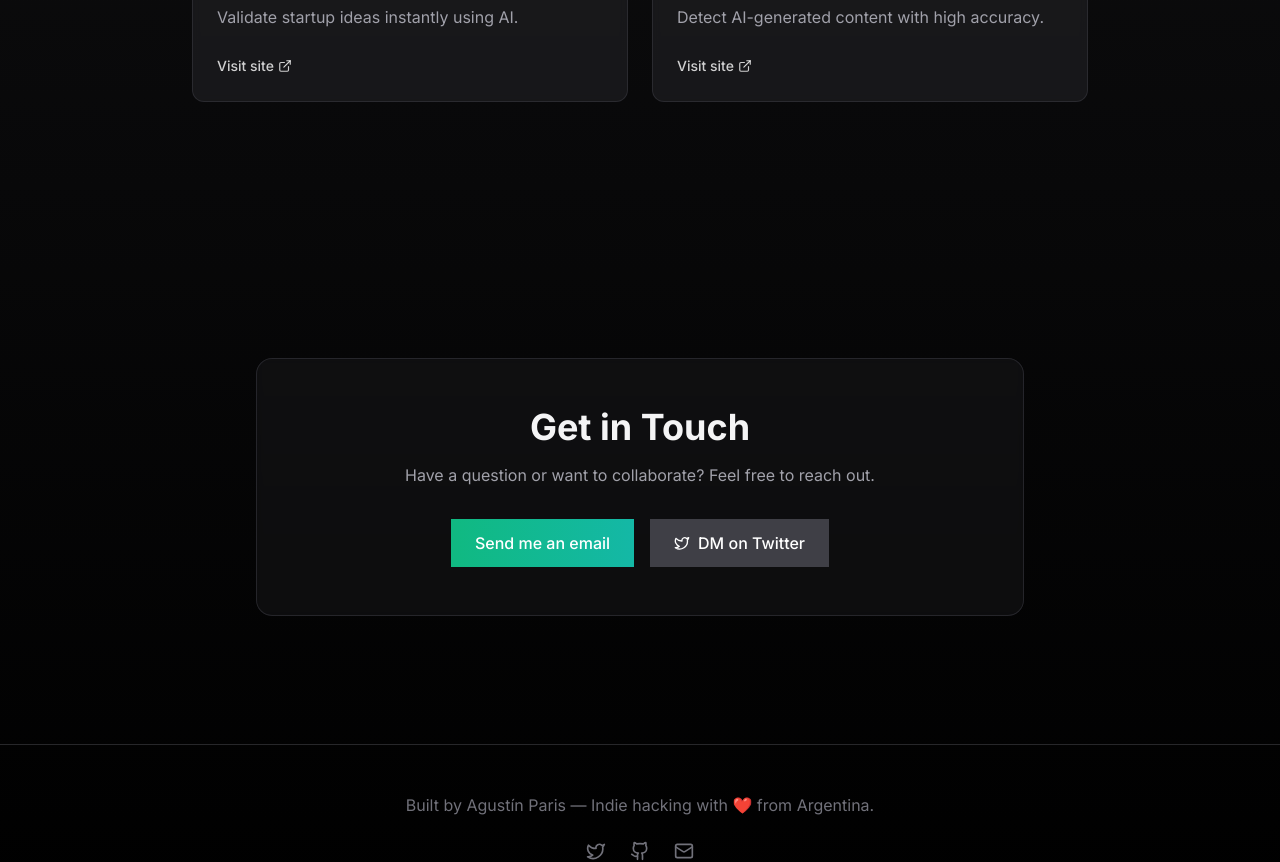
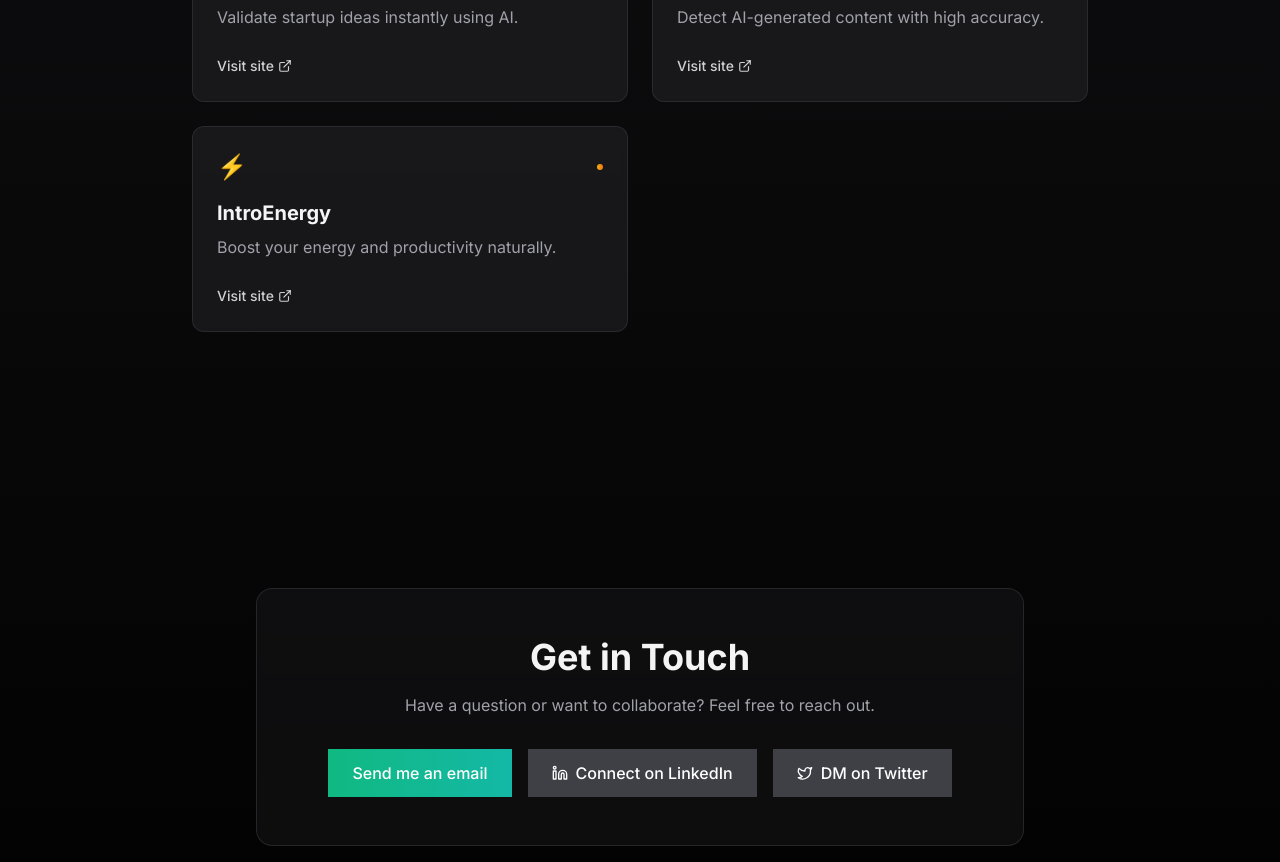
Before and after one commit to pmagustinparis/byagus, a Next.js app: page / in a window 1280 px wide. Shown: the part 1260-2122 px from the top of the page. Built offline with nearby package versions, Linux system fonts and the light colour scheme.

Commit message:
Add LinkedIn contact and IntroEnergy product

```diff
--- a/app/page.tsx
+++ b/app/page.tsx
@@ -2,7 +2,7 @@
 
 import { useState, useEffect } from "react"
 import Link from "next/link"
-import { ExternalLink, Twitter, Github, Menu, X, Mail } from "lucide-react"
+import { ExternalLink, Twitter, Github, Menu, X, Mail, Linkedin } from "lucide-react"
 import { motion } from "framer-motion"
 
 export default function Home() {
@@ -31,6 +31,13 @@ export default function Home() {
       url: "https://detectordeia.ai",
       color: "from-rose-500 to-pink-500",
       icon: "🔍",
+    },
+    {
+      name: "IntroEnergy",
+      description: "Boost your energy and productivity naturally.",
+      url: "https://introenergy.app",
+      color: "from-yellow-500 to-orange-500",
+      icon: "⚡",
     },
   ]
 
@@ -287,6 +294,14 @@ export default function Home() {
                 Send me an email
               </Link>
               <Link
+                href="https://www.linkedin.com/in/agustinparis/"
+                target="_blank"
+                className="px-6 py-3 flex items-center justify-center gap-2 bg-zinc-700 text-white font-medium rounded-lg hover:bg-zinc-600 transition-colors"
+              >
+                <Linkedin className="h-4 w-4" />
+                Connect on LinkedIn
+              </Link>
+              <Link
                 href="https://twitter.com/builtbyagus"
                 target="_blank"
                 className="px-6 py-3 flex items-center justify-center gap-2 bg-zinc-700 text-white font-medium rounded-lg hover:bg-zinc-600 transition-colors"
```
